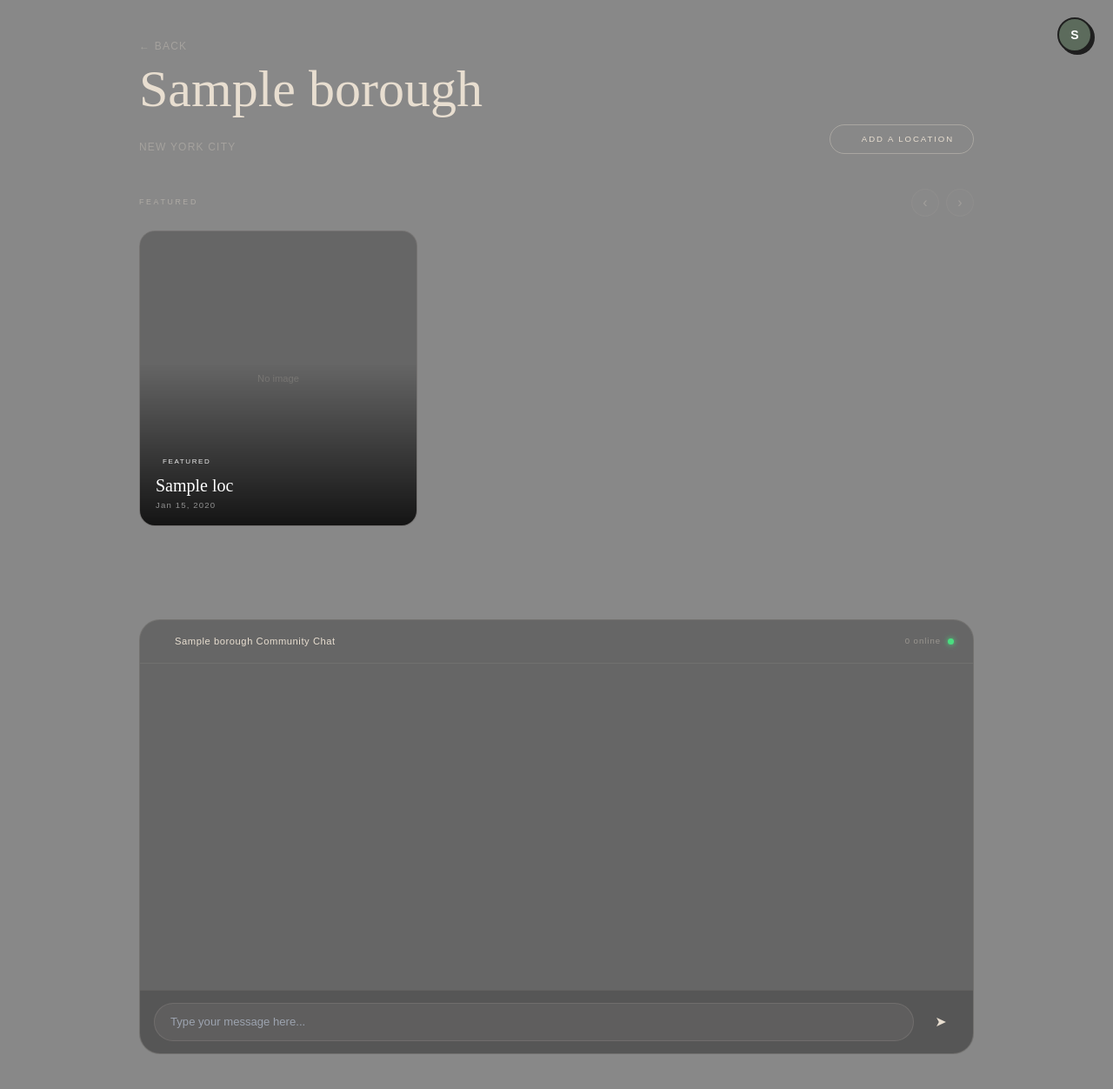
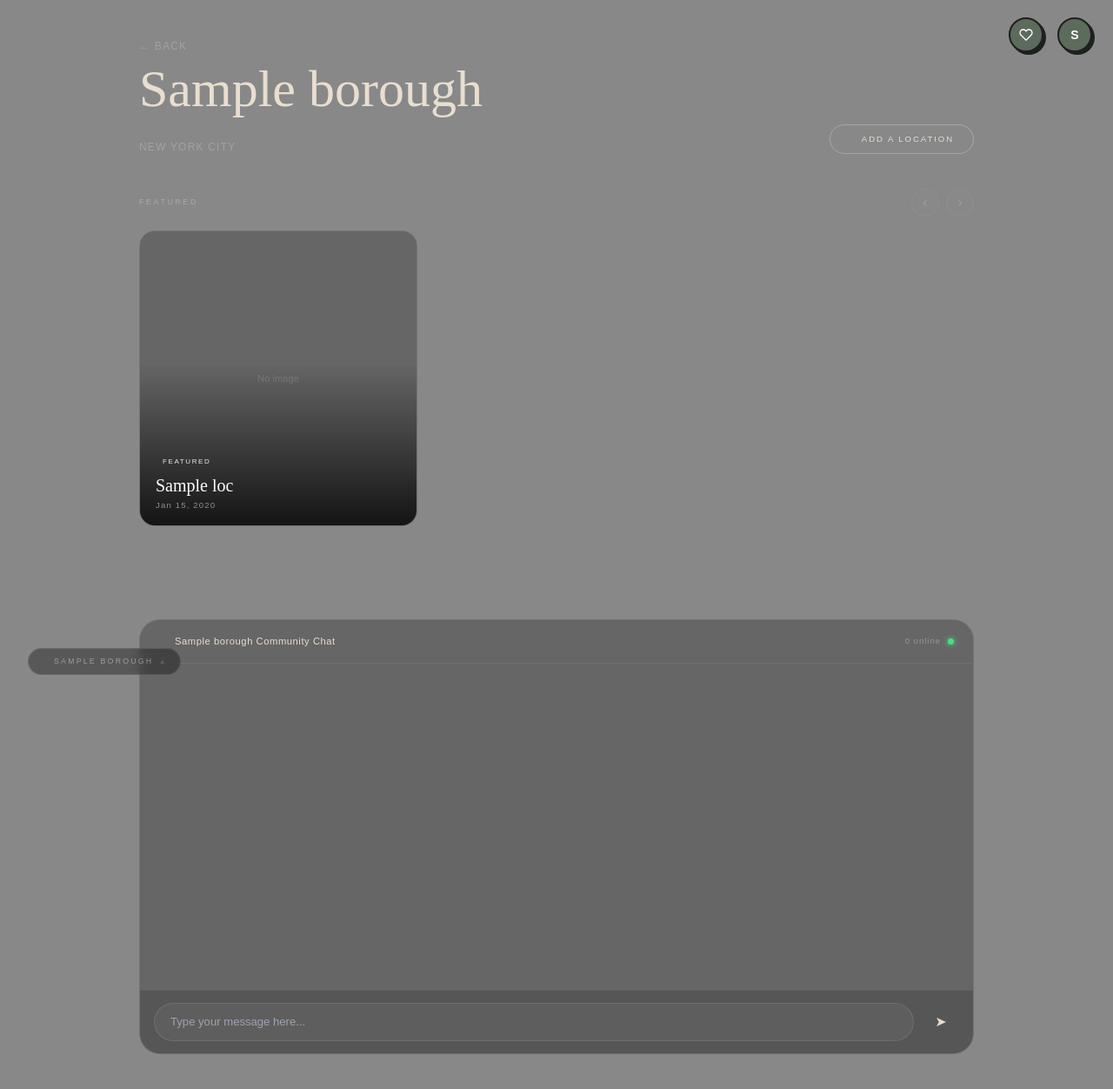
Before and after one commit to Brooklyn-STEAM/10048-Promoting-Affordable-Exploration-Through-Innovative-Interfaces, a Flask app: template templates/borough.html.jinja in a window 1280 px wide. Shown: the top 1252 px of the page at 87% size. Run offline with Flask 3, Linux system fonts and the light colour scheme; the visitor is signed in with stand-in values (Sample User, id 1); tables that the repository leaves empty or names only in its code hold one stand-in row (values such as "Sample post"); the template is opened without the code that fills it: most values are stand-ins (such as "Sample title", 1, 10 or a date in 2020); data that the repository does not hold is empty; some libraries are stand-ins or nearby versions.

Commit message:
like and borough shortcut

```diff
--- a/templates/_nav.html.jinja
+++ b/templates/_nav.html.jinja
@@ -1,4 +1,13 @@
 {% if current_user.is_authenticated %}
+
+<a href="/liked"
+   title="Liked Places"
+   class="fixed top-5 right-20 z-50 w-10 h-10 rounded-full bg-[#5c6b5c] border-2 border-[#1f1f1f] shadow-[3px_3px_0px_#1f1f1f] hover:translate-x-[2px] hover:translate-y-[2px] hover:shadow-none transition-all duration-150 flex items-center justify-center">
+  <svg width="16" height="16" viewBox="0 0 24 24" fill="none" stroke="white" stroke-width="2">
+    <path d="M20.84 4.61a5.5 5.5 0 0 0-7.78 0L12 5.67l-1.06-1.06a5.5 5.5 0 0 0-7.78 7.78l1.06 1.06L12 21.23l7.78-7.78 1.06-1.06a5.5 5.5 0 0 0 0-7.78z"/>
+  </svg>
+</a>
+
 <a href="/profile"
    title="{{ current_user.name }}"
    class="fixed top-5 right-6 z-50 w-10 h-10 rounded-full bg-[#5c6b5c] border-2 border-[#1f1f1f] shadow-[3px_3px_0px_#1f1f1f] hover:translate-x-[2px] hover:translate-y-[2px] hover:shadow-none transition-all duration-150 overflow-hidden flex items-center justify-center">
@@ -15,6 +24,5 @@
     </span>
   {% endif %}
 </a>
+
 {% endif %}
-
-</script>
--- a/templates/borough.html.jinja
+++ b/templates/borough.html.jinja
@@ -943,6 +943,79 @@
     socket.emit('leave', { room: CHAT_ROOM, username: USERNAME });
   });
 </script>
+<!-- Borough quick-switch -->
+<div id="borough-switcher" style="position:fixed;bottom:24px;left:32px;z-index:50;">
+  <button onclick="toggleSwitcher()"
+    style="display:flex;align-items:center;gap:8px;padding:8px 16px;border-radius:999px;
+           background:rgba(0,0,0,0.35);border:1px solid rgba(232,222,208,0.15);
+           color:rgba(232,222,208,0.5);font-size:0.55rem;letter-spacing:0.25em;
+           text-transform:uppercase;cursor:pointer;backdrop-filter:blur(8px);
+           transition:all 0.2s;font-family:inherit;"
+    onmouseover="this.style.color='#e8ded0';this.style.borderColor='rgba(232,222,208,0.3)'"
+    onmouseout="this.style.color='rgba(232,222,208,0.5)';this.style.borderColor='rgba(232,222,208,0.15)'">
+    <span style="width:5px;height:5px;border-radius:50%;background:var(--accent);flex-shrink:0;"></span>
+    {{ borough.name }}
+    <span id="switcher-arrow" style="transition:transform 0.25s;opacity:0.4;">▴</span>
+  </button>
 
+  <div id="switcher-menu"
+    style="position:absolute;bottom:calc(100% + 8px);left:0;
+           background:rgba(10,10,10,0.85);border:1px solid rgba(232,222,208,0.1);
+           border-radius:14px;overflow:hidden;backdrop-filter:blur(12px);
+           min-width:160px;transform-origin:bottom left;
+           transform:scale(0.92) translateY(6px);opacity:0;
+           pointer-events:none;transition:all 0.2s cubic-bezier(0.23,1,0.32,1);">
+    {% set all_boroughs = [
+    {"name": "manhattan",     "color": "#1a3a5c", "accent": "#2e6da4"},
+    {"name": "brooklyn",      "color": "#5c3a1a", "accent": "#a4642e"},
+    {"name": "queens",        "color": "#1a5c3a", "accent": "#2ea464"},
+    {"name": "bronx",         "color": "#2a2a2a", "accent": "#555555"},
+    {"name": "staten island", "color": "#3a3328", "accent": "#7a6a50"},
+] %}
+    {% for b in all_boroughs %}
+    <a href="/borough/{{ b.name | replace(' ', '-') }}"
+       style="display:flex;align-items:center;gap:10px;padding:10px 16px;
+              text-decoration:none;font-size:0.6rem;letter-spacing:0.18em;
+              text-transform:uppercase;transition:background 0.15s;
+              color:{{ 'rgba(232,222,208,0.9)' if b.name == borough.name else 'rgba(232,222,208,0.4)' }};
+              background:{{ 'rgba(232,222,208,0.06)' if b.name == borough.name else 'transparent' }};"
+       onmouseover="this.style.background='rgba(232,222,208,0.08)';this.style.color='#e8ded0'"
+       onmouseout="this.style.background='{{ 'rgba(232,222,208,0.06)' if b.name == borough.name else 'transparent' }}';this.style.color='{{ 'rgba(232,222,208,0.9)' if b.name == borough.name else 'rgba(232,222,208,0.4)' }}'">
+      <span style="width:4px;height:4px;border-radius:50%;flex-shrink:0;
+                   background:{{ 'var(--accent)' if b.name == borough.name else 'rgba(232,222,208,0.2)' }};"></span>
+      {{ b.name }}
+      {% if b.name == borough.name %}
+        <span style="margin-left:auto;font-size:0.5rem;opacity:0.4;">current</span>
+      {% endif %}
+    </a>
+    {% endfor %}
+  </div>
+</div>
+
+<script>
+  let switcherOpen = false;
+  function toggleSwitcher() {
+    switcherOpen = !switcherOpen;
+    const menu  = document.getElementById('switcher-menu');
+    const arrow = document.getElementById('switcher-arrow');
+    if (switcherOpen) {
+      menu.style.opacity      = '1';
+      menu.style.transform    = 'scale(1) translateY(0)';
+      menu.style.pointerEvents = 'all';
+      arrow.style.transform   = 'rotate(180deg)';
+    } else {
+      menu.style.opacity      = '0';
+      menu.style.transform    = 'scale(0.92) translateY(6px)';
+      menu.style.pointerEvents = 'none';
+      arrow.style.transform   = 'rotate(0deg)';
+    }
+  }
+  document.addEventListener('click', e => {
+    if (switcherOpen && !document.getElementById('borough-switcher').contains(e.target)) {
+      switcherOpen = false;
+      toggleSwitcher(); toggleSwitcher(); // reset
+    }
+  });
+</script>
 </body>
 </html>
```
